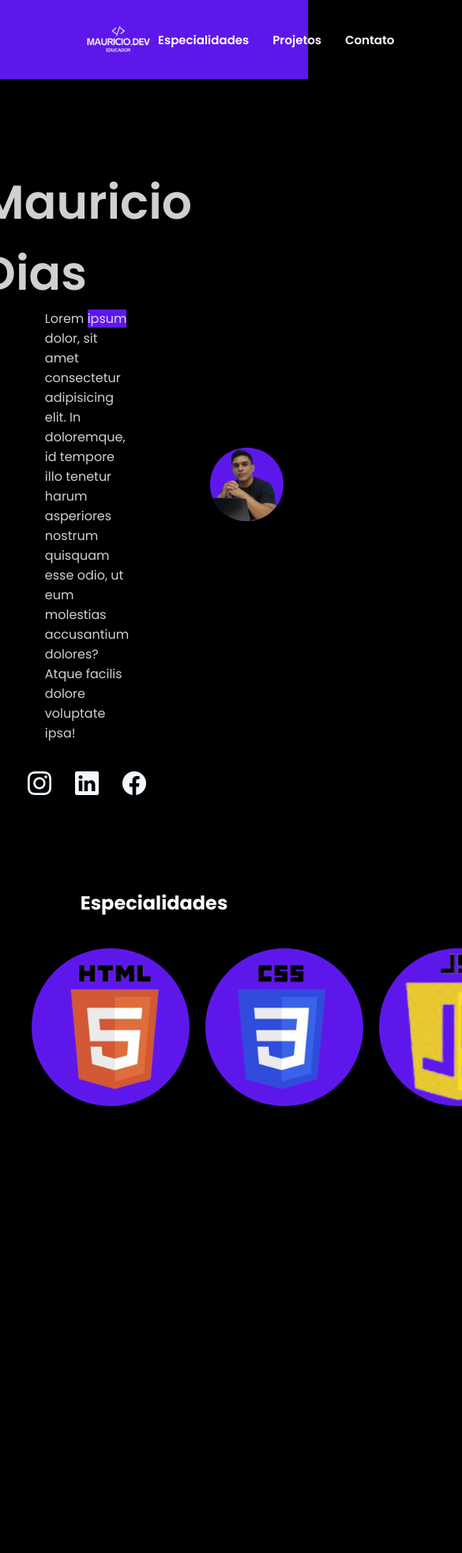
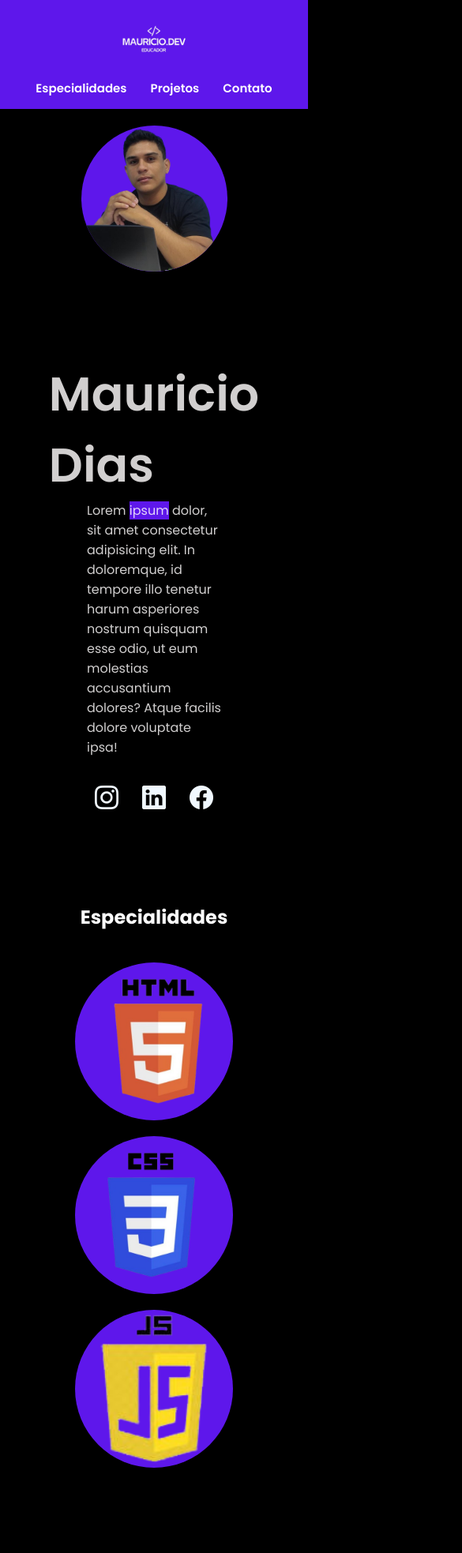
Before and after one commit to MauricioDiias/ProjetoPortfolio, a plain HTML site: page Projeto/index.html in a window 390 px wide. Shown: the top 1967 px of the page at 79% size, 585 px wide, since content can reach past the window. Drawn offline with nearby package versions, Linux system fonts and the light colour scheme.

Commit message:
Projeto com responsividade

```diff
--- a/Projeto/index.html
+++ b/Projeto/index.html
@@ -61,8 +61,7 @@
             </figure>
           </div>
       </section>
-      <section>
-        <div class="especialidades" id="especialidades">
+      <section class="especialidades">
           <h1>Especialidades</h1>
           <div class="container-content">
             <div class="content">
@@ -75,7 +74,6 @@
               <img src="./Imagens/js.remove.png" alt="">
             </div>
           </div>
-        </div>
       </section>
       <section>
         <div class="projetos" id="projetos">
--- a/Projeto/style.css
+++ b/Projeto/style.css
@@ -124,3 +124,19 @@ footer {
 span {
   background-color: rgb(94, 23, 235);
 }
+@media screen and (max-width: 680px) {
+  header{
+    flex-direction: column;
+    padding-bottom: 15px;
+  }
+  .container{
+    flex-direction: column-reverse;
+  }
+  .container-content{
+    flex-direction: column;
+    align-items: center;
+  }
+  .container-rigth{
+    padding-top: 10px;
+  }
+}
```
